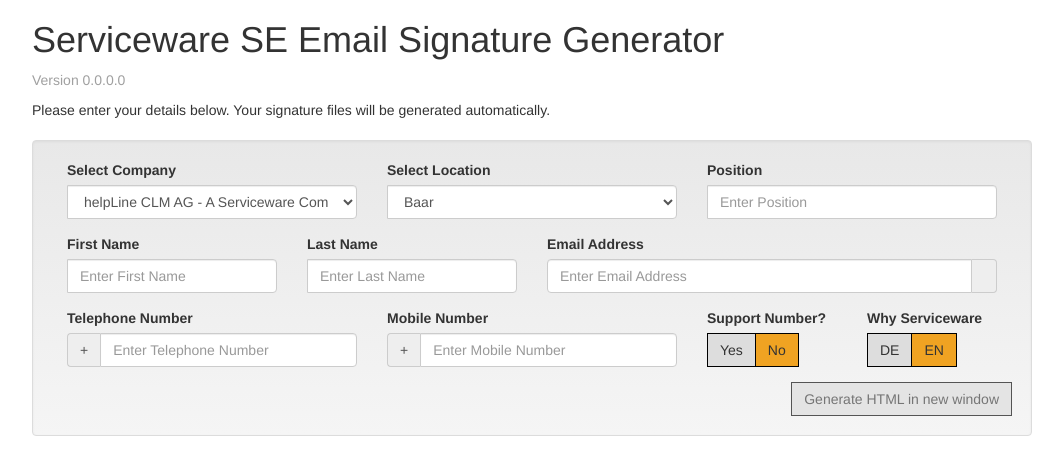
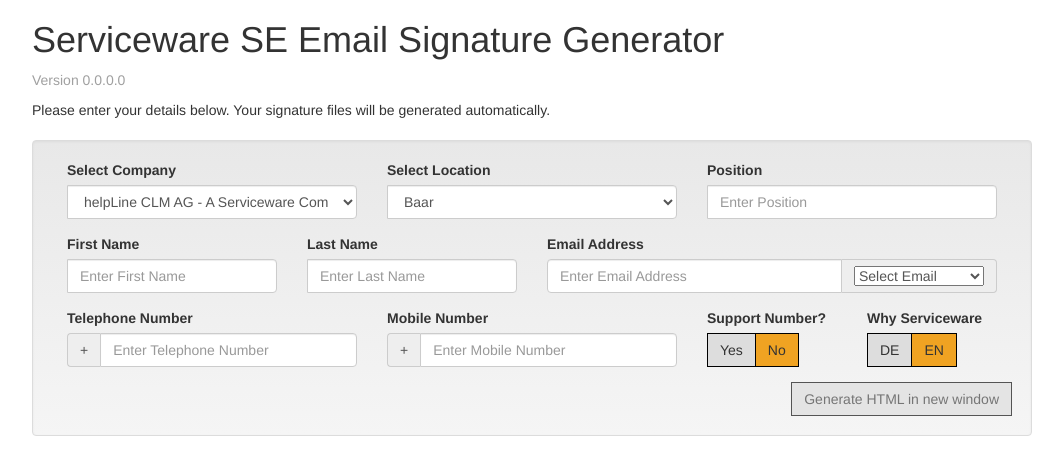
Before and after one commit to samateja/signatureGen, an Angular app: page / in a window 1280 px wide. Shown: the top 474 px of the page, without its empty margins (96-1159 px from the left). Built offline with nearby package versions, Linux system fonts and the light colour scheme.

Commit message:
EmailSuffixes work again
Extracted email suffixes to external json and fixed the ngFor for the selection of email suffixes

```diff
--- a/src/app/app.component.html
+++ b/src/app/app.component.html
@@ -44,9 +44,11 @@
                 <label for="email">Email Address</label>
                 <div class="input-group">
                     <input (click)="$event.target.select()" type="text" class="form-control" placeholder="Enter Email Address">
-                    <span class="input-group-addon" id="basic-addon1" style="cursor:pointer">
-                        <select *ngFor="let item of emailSuffixes">
-                            <option value="Select Email" selected></option>
+                    <span class="input-group-addon input-group-addon-emaildropdown" id="basic-addon1" style="cursor:pointer">
+                        <select class="input-group-addon-emaildropdown-select">
+                            <option value="Select Email" *ngFor="let item of emailSuffixes.emailSuffixes" value="{{item.id}}">
+                                {{ item.emailSuffix }}
+                            </option>
                         </select>
                     </span>
                 </div>
--- a/src/app/app.component.ts
+++ b/src/app/app.component.ts
@@ -1,7 +1,8 @@
 import { Component } from '@angular/core';
+import { environment } from '../environments/environment';
 import comapnyInfo from '../data/companies.json';
 import locationsInfo from '../data/locations.json';
-import { environment } from '../environments/environment';
+import emailSuffixesInfo from '../data/emailSuffixes.json';
 
 @Component({
   selector: 'app-root',
@@ -36,23 +37,23 @@
     { id: 2, name: 'SSC', imgUrl: 'logo_img_ssc.png', alt: 'Strategic Service Consulting' }
   ];
 
-  emailSuffixes: [
-    { id: 0, emailSuffix: 'Select Email' },
-    { id: 1, emailSuffix: '@anafee.com' },
-    { id: 2, emailSuffix: '@pmcs.de' },
-    { id: 3, emailSuffix: '@sabio.de' },
-    { id: 4, emailSuffix: '@serviceware.se' },
-    { id: 5, emailSuffix: '@strategic-sc.de' }
-  ];
+  // emailSuffixes: [
+  //   { id: 0, emailSuffix: 'Select Email' },
+  //   { id: 1, emailSuffix: '@anafee.com' },
+  //   { id: 2, emailSuffix: '@pmcs.de' },
+  //   { id: 3, emailSuffix: '@sabio.de' },
+  //   { id: 4, emailSuffix: '@serviceware.se' },
+  //   { id: 5, emailSuffix: '@strategic-sc.de' }
+  // ];
 
   public companies: any;
   public locations: any;
-
-
+  public emailSuffixes: any;
 
   public constructor() {
     this.companies = comapnyInfo;
     this.locations = locationsInfo;
+    this.emailSuffixes = emailSuffixesInfo;
     console.log('companies data::', this.locations);
   };
 
--- /dev/null
+++ b/src/data/emailSuffixes.json
@@ -0,0 +1,29 @@
+{
+    "repeatSelect": "",
+    "emailSuffixes": [
+        {
+            "id": 0,
+            "emailSuffix": "Select Email"
+        },
+        {
+            "id": 1,
+            "emailSuffix": "@anafee.com"
+        },
+        {
+            "id": 2,
+            "emailSuffix": "@pmcs.de"
+        },
+        {
+            "id": 3,
+            "emailSuffix": "@sabio.de"
+        },
+        {
+            "id": 4,
+            "emailSuffix": "@serviceware.se"
+        },
+        {
+            "id": 5,
+            "emailSuffix": "@strategic-sc.de"
+        }
+    ]
+}
```
